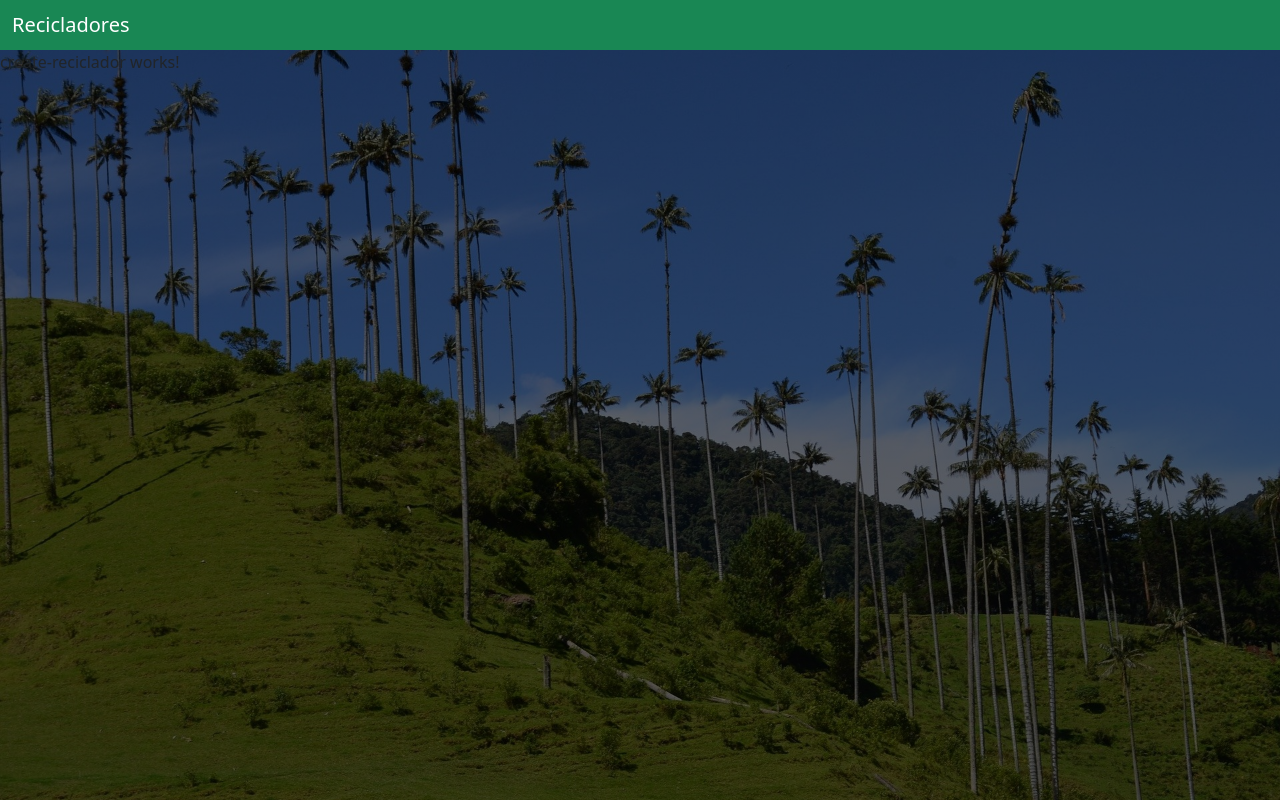
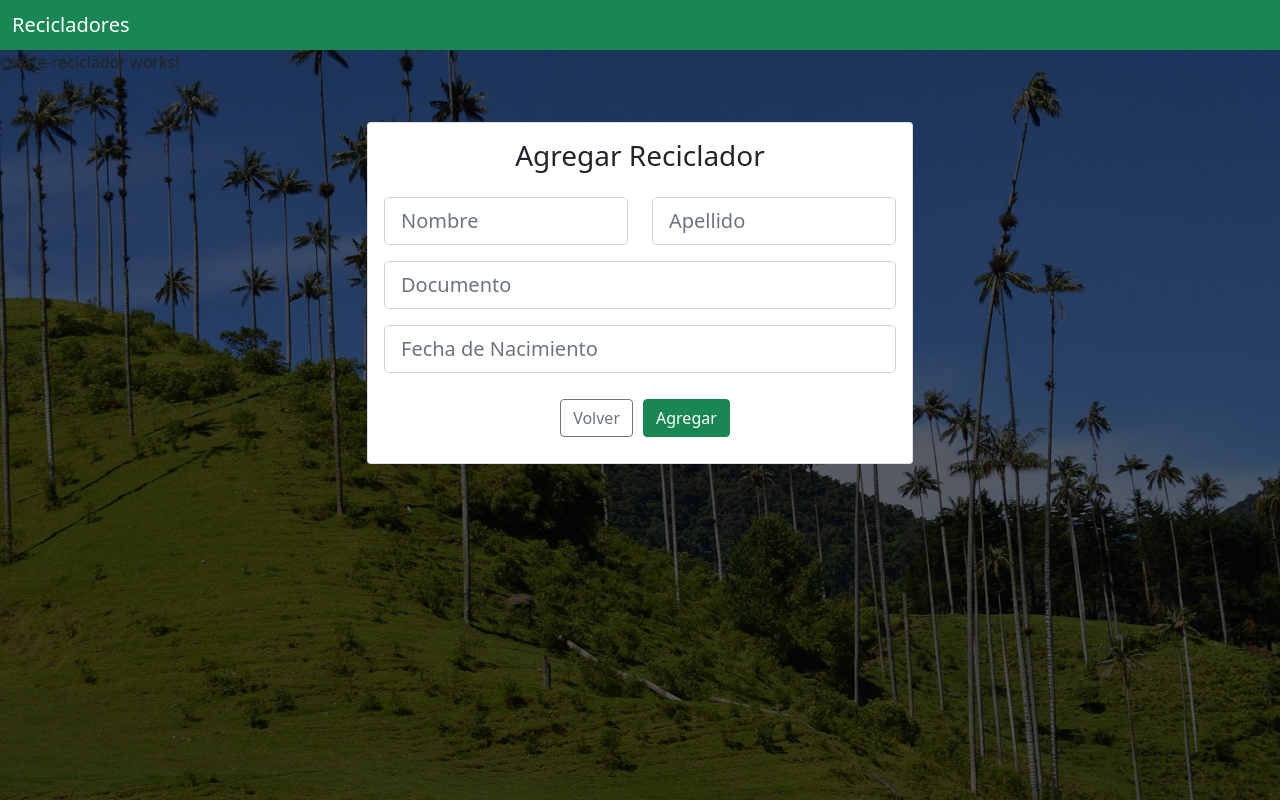
Before and after one commit to Adriana-Rojas/proyecto, an Angular app: page /create-Reciclador in a window 1280 px wide. Built offline with nearby package versions, Linux system fonts and the light colour scheme.

Commit message:
funciona entre pantallas

```diff
--- a/src/app/components/create-reciclador/create-reciclador.component.html
+++ b/src/app/components/create-reciclador/create-reciclador.component.html
@@ -1 +1,30 @@
 <p>create-reciclador works!</p>
+<div class="container mt-5">
+    <div class="row">
+        <div class="col-lg-6 offset-lg-3">
+            <div class="card text-center">
+                <div class="card-body">
+                    <h3>
+                        Agregar Reciclador
+                    </h3>
+                    <form class="mt-4">
+                        <div class="row">
+                            <div class="col">
+                                <input type="text" class="form-control form-control-lg" placeholder="Nombre">
+                            </div>
+                            <div class="col">
+                                <input type="text" class="form-control form-control-lg" placeholder="Apellido">
+                            </div>
+                        </div>
+                            <input type="text" class="form-control form-control-lg mt-3" placeholder="Documento">
+                            <input type="text" class="form-control form-control-lg mt-3" placeholder="Fecha de Nacimiento">
+                            <div class="mt-3 ">
+                                <button type="text" class="btn btn-outline-secondary" style="margin: 10px" routerLink="/list-recicladores" >Volver</button>
+                                <button type="submit" class="btn btn-success">Agregar</button>
+                            </div>
+                    </form>
+                </div>
+            </div>
+        </div>
+    </div>
+</div>
--- a/src/app/components/list-recicladores/list-recicladores.component.html
+++ b/src/app/components/list-recicladores/list-recicladores.component.html
@@ -1,8 +1,9 @@
-<div class="container mt-4">
+<div class="container mt-5">
   <div class="card">
       <div class="card-body">
-            <span class="h3">Lista de Recicladores  ⠀⠀⠀⠀⠀⠀⠀⠀⠀⠀⠀⠀⠀⠀⠀⠀⠀⠀⠀⠀⠀⠀⠀⠀⠀⠀⠀⠀⠀⠀⠀⠀⠀⠀⠀⠀                            </span>
-            <button type="button" class="btn btn-outline-success float-right" >Agregar</button>
+          <span class="h3">Lista de Recicladores</span>
+            <button type="button" class="btn btn-outline-success float-right"
+            style="float: right;" routerLink="/create-Reciclador" >Agregar</button>
           <table class="table table-striped table-hover mt-3">
               <thead>
                 <tr>
```
Lines whose indentation alone changed are shown as unchanged.
